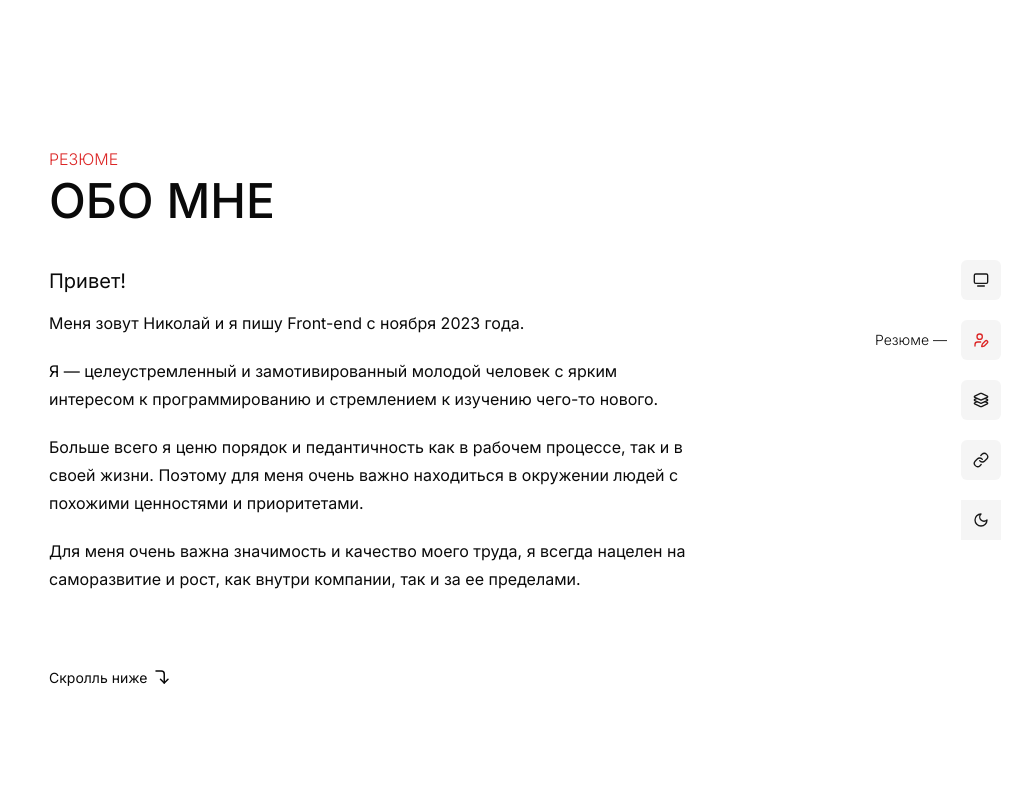
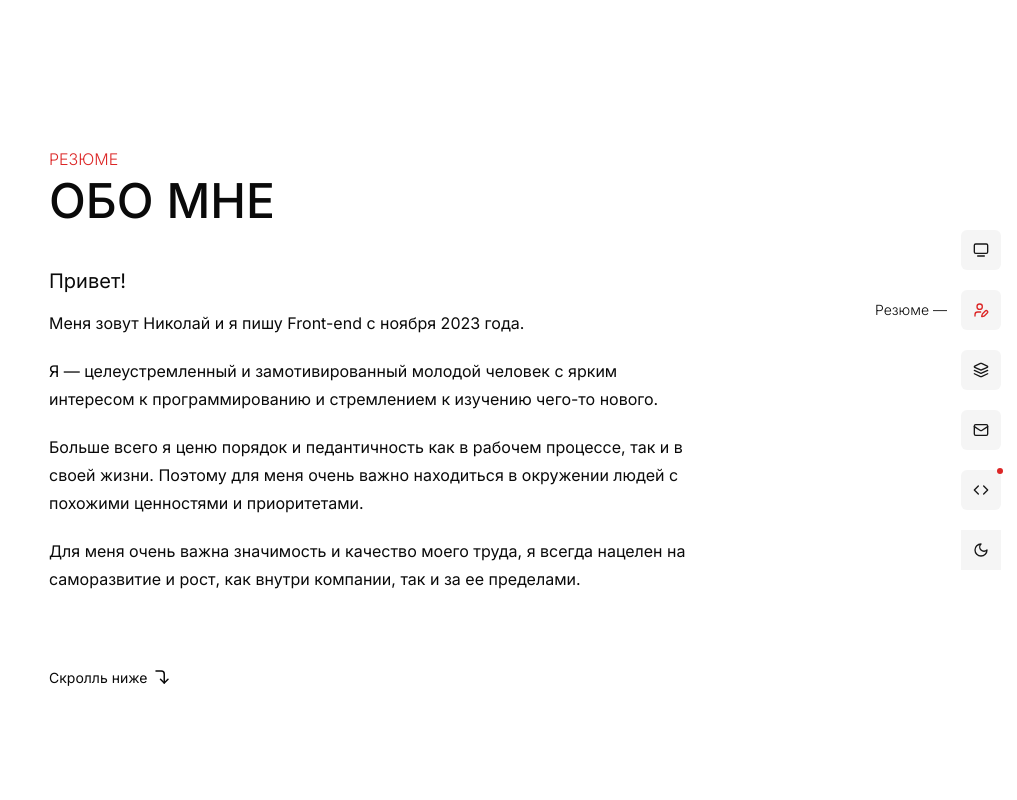
Before and after one commit to 4Forsythe/portfolio, a Next.js app: page /resume in a window 1280 px wide. Shown: the top 800 px of the page, without its empty margins (263-1280 px from the left). Built offline with nearby package versions, Linux system fonts and the light colour scheme; no server answers.

Commit message:
Ref: improve responsive navbar usability and animations

```diff
--- a/src/components/shared/navbar-menu.tsx
+++ b/src/components/shared/navbar-menu.tsx
@@ -9,6 +9,8 @@ import { motion } from 'framer-motion'
 
 import { Button } from '@/components'
 import { ROUTES } from '@/constants'
+
+import { Route } from '@/config/routes.config'
 
 interface INavbarMenu {
   className?: string
@@ -30,10 +32,14 @@ export const NavbarMenu: React.FC<INavbarMenu> = ({ className }) => {
             {pathname === item.href && (
               <span className="text-sm font-light sm:block hidden">{item.name} —</span>
             )}
-            <Button className="sm:w-10 w-8 sm:h-10 h-8" variant="secondary" size="icon">
+            <Button className="sm:w-10 w-8 sm:h-10 h-8 relative" variant="secondary" size="icon">
               <item.icon
                 className={cn(pathname === item.href && 'sm:w-6 w-4 sm:h-6 h-4 text-primary')}
               />
+
+              {item.href === Route.BLOG && (
+                <span className="w-1.5 h-1.5 -top-0.5 -right-0.5 bg-primary rounded-sm absolute" />
+              )}
             </Button>
           </Link>
         </motion.div>
--- a/src/components/shared/navbar.tsx
+++ b/src/components/shared/navbar.tsx
@@ -16,9 +16,9 @@ interface INavbar {
 }
 
 export const Navbar: React.FC<INavbar> = ({ className }) => {
+  const [isActive, setIsActive] = React.useState(false)
+
   const pathname = usePathname()
-
-  const [isActive, setIsActive] = React.useState(false)
 
   return (
     <nav
@@ -27,9 +27,36 @@ export const Navbar: React.FC<INavbar> = ({ className }) => {
         className
       )}
     >
-      <div className="sm:p-4 p-5 sm:gap-5 gap-2.5 flex sm:flex-col sm:items-end items-center relative">
+      <div className="sm:p-4 p-5 sm:gap-5 gap-2.5 flex sm:flex-col-reverse sm:items-end items-center sm:justify-center justify-end relative">
+        {pathname !== Route.HOME && (
+          <motion.div
+            className="sm:mr-0 mr-auto"
+            whileHover={{ scale: 1.1 }}
+            whileTap={{ scale: 0.9 }}
+          >
+            <ThemeToggleButton
+              className="sm:bg-secondary bg-background sm:rounded-none rounded-3xl"
+              variant="secondary"
+            />
+          </motion.div>
+        )}
+
+        <AnimatePresence mode="wait">
+          {isActive && (
+            <motion.div
+              className="z-40 sm:hidden block"
+              initial={{ x: 1000, opacity: 0 }}
+              animate={{ x: 0, opacity: 1 }}
+              exit={{ x: 1000 }}
+              transition={{ duration: 0.3, ease: [0.75, 0, 0.25, 1] }}
+            >
+              <NavbarMenu />
+            </motion.div>
+          )}
+        </AnimatePresence>
+
         <motion.div
-          className="z-50 justify-self-start sm:hidden block"
+          className="z-50 sm:hidden block"
           whileHover={{ scale: 1.1 }}
           whileTap={{ scale: 0.9 }}
         >
@@ -46,33 +73,6 @@ export const Navbar: React.FC<INavbar> = ({ className }) => {
         >
           <NavbarMenu />
         </motion.div>
-
-        <AnimatePresence mode="wait">
-          {isActive && (
-            <motion.div
-              className="z-40 sm:hidden block"
-              initial={{ x: -1000, opacity: 0 }}
-              animate={{ x: 0, opacity: 1 }}
-              exit={{ x: -1000 }}
-              transition={{ duration: 0.3, ease: [0.75, 0, 0.25, 1] }}
-            >
-              <NavbarMenu />
-            </motion.div>
-          )}
-        </AnimatePresence>
-
-        {pathname !== Route.HOME && (
-          <motion.div
-            className="sm:ml-0 ml-auto"
-            whileHover={{ scale: 1.1 }}
-            whileTap={{ scale: 0.9 }}
-          >
-            <ThemeToggleButton
-              className="sm:bg-secondary bg-background sm:rounded-none rounded-3xl"
-              variant="secondary"
-            />
-          </motion.div>
-        )}
       </div>
     </nav>
   )
--- a/src/constants/routes.ts
+++ b/src/constants/routes.ts
@@ -1,4 +1,4 @@
-import { TvMinimal, UserPen, Layers3, Link, type LucideIcon } from 'lucide-react'
+import { TvMinimal, UserPen, Layers, Mail, Code, type LucideIcon } from 'lucide-react'
 
 import { Route } from '@/config/routes.config'
 
@@ -21,12 +21,17 @@ export const ROUTES: IRouteConstant[] = [
   },
   {
     name: 'Репозитории',
-    icon: Layers3,
+    icon: Layers,
     href: Route.LIBRARY,
   },
   {
-    name: 'Связь',
-    icon: Link,
+    name: 'Контакты',
+    icon: Mail,
     href: Route.CONTACTS,
   },
+  {
+    name: 'Блог',
+    icon: Code,
+    href: Route.BLOG,
+  },
 ]
```
